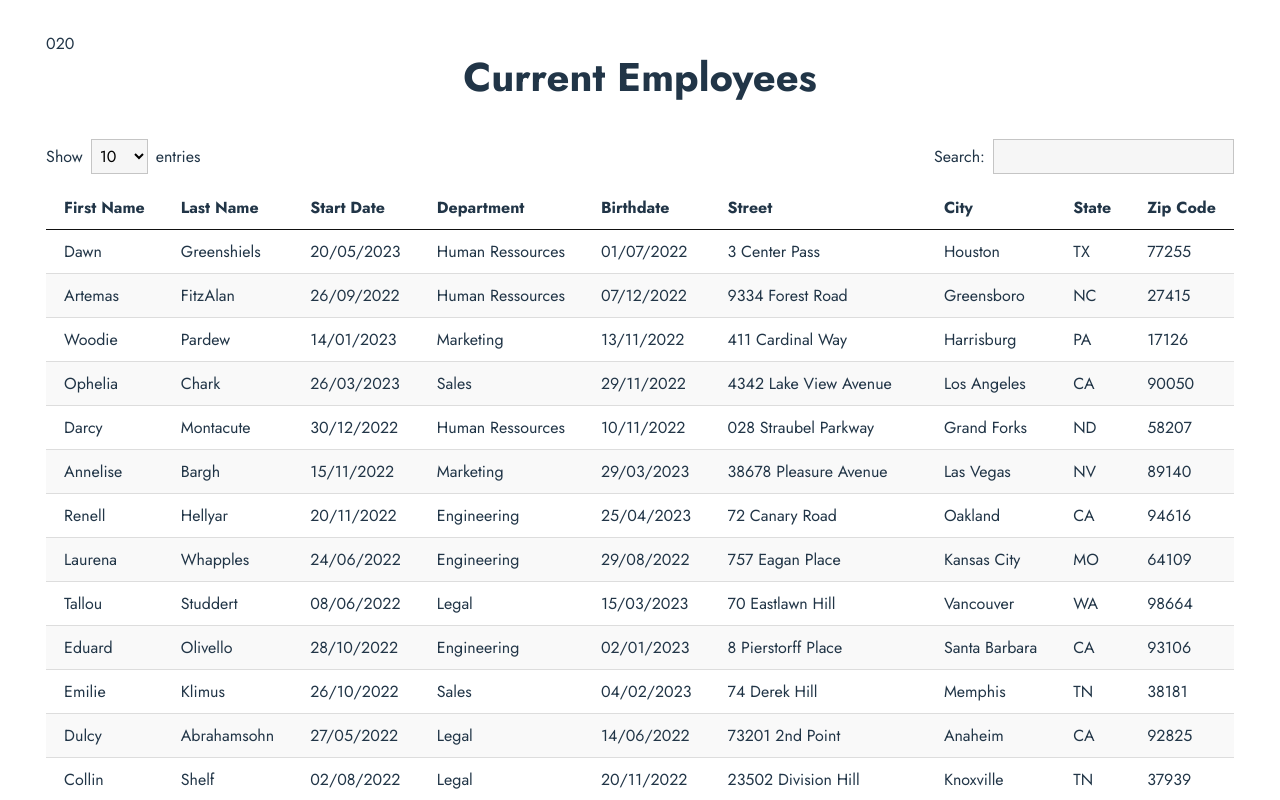
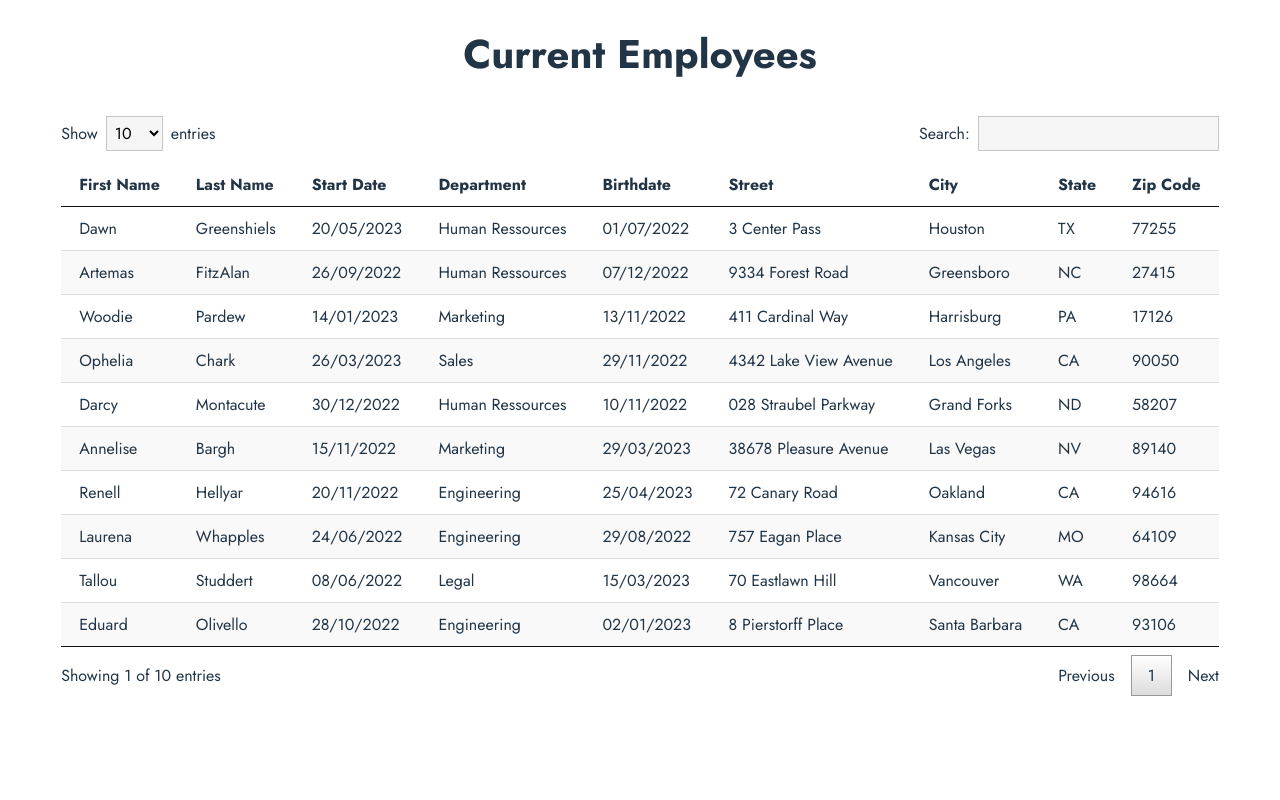
Before and after one commit to ask0ldd/P14-JQuery2ReactPluginsConversion, a React (Vite) app: page /employee-list in a window 1280 px wide. Shown: the top 800 px of the page. Built offline with nearby package versions, Linux system fonts and the light colour scheme.

Commit message:
improved select onchange

```diff
--- a/src/App.css
+++ b/src/App.css
@@ -1,5 +1,5 @@
 #root {
-  max-width: 1280px;
+  max-width: 1440px;
   margin: 0 auto;
   padding: 2rem;
 }
--- a/src/components/DatasTable/NDisplayedSelect.tsx
+++ b/src/components/DatasTable/NDisplayedSelect.tsx
@@ -8,7 +8,7 @@ interface IProps{
 
 function NDisplayedSelect({setDisplayingRange} : IProps)
 {
-    const selectElement = useRef<HTMLSelectElement>(null)
+    // const selectElement = useRef<HTMLSelectElement>(null)
 
     const NDisplayedOptions = ['10', '25', '50', '100']
     // const defaultOptionIndex = 0;
@@ -16,7 +16,7 @@ function NDisplayedSelect({setDisplayingRange} : IProps)
     return (
     <div id="entriesContainer">
         Show
-        <select ref={selectElement} onChange={() => setDisplayingRange([0, selectElement.current?.value != null ? parseInt(selectElement.current?.value) : 100])}>
+        <select onChange={(e) => setDisplayingRange([0, e.target.value != null ? parseInt(e.target.value) : 100]) /* should update select active option if 100 */}>
             {NDisplayedOptions.map((opt, index) => (<option value={parseInt(opt)} key={'opt'+index}>{opt}</option>))}
         </select>
         entries
--- a/src/pages/CurrentEmployees.tsx
+++ b/src/pages/CurrentEmployees.tsx
@@ -16,7 +16,7 @@ function CurrentEmployees() {
   // move to datasdable compo
   const [tableDatas, setTableDatas] = useState([...usersDatas]);
   const [ordering, setOrdering] = useState({column : '', direction : 'asc'})
-  const [displayingRange, setDisplayingRange] = useState([0, 20])
+  const [displayingRange, setDisplayingRange] = useState([0, 10])
 
   // react to any ordering state update
   useEffect(() => {
@@ -28,7 +28,6 @@ function CurrentEmployees() {
 
   return (
     <main className='mainCE'>
-      {displayingRange}
       <h1>Current Employees</h1>
       <DatasTable tableColumnsNames={columnsNames} tableDatasKeys={dataKeys} tableDatas={[...tableDatas].slice(displayingRange[0], displayingRange[1])} setOrdering={setOrdering} ordering={ordering} setDisplayingRange={setDisplayingRange}/>
     </main>
```
